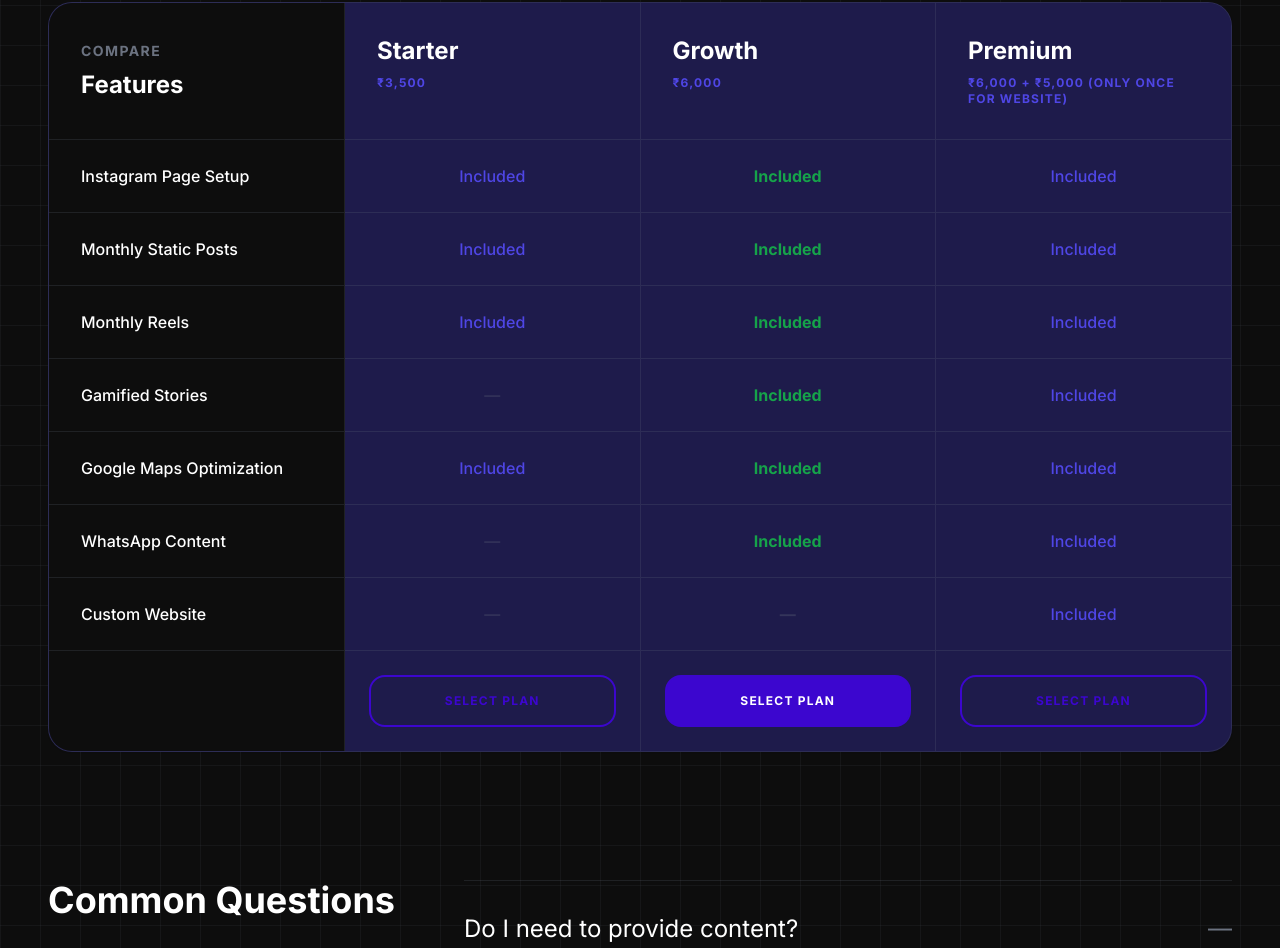
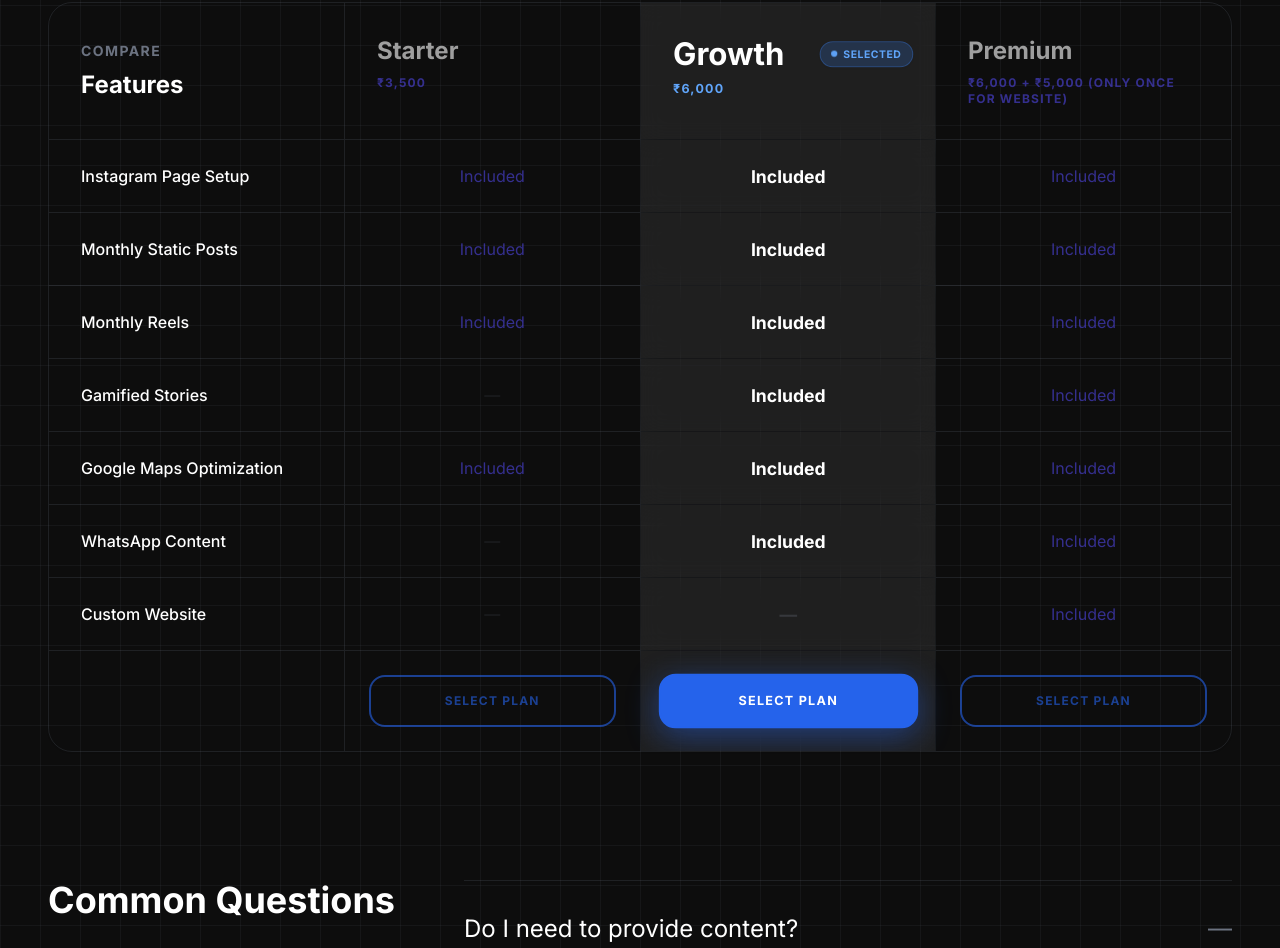
Before and after one commit to OutliersMedia/OutliersMedia, a React (Vite) app: page /services in a window 1280 px wide. Shown: the part 555-1503 px from the top of the page. Built offline with nearby package versions, Linux system fonts and the light colour scheme; no server answers.

Commit message:
feat: smooth plan selection animation, spotlight focus, and non-disturbing column enlargement

```diff
--- a/src/components/Stats.jsx
+++ b/src/components/Stats.jsx
@@ -1,63 +1,10 @@
-import { useEffect, useRef } from 'react';
 import { founderBio } from '../utils/data';
-import { useInView, useReducedMotion, animate } from 'framer-motion';
 import FadeSection from './FadeSection';
-
-function Counter({ from, to, duration = 2 }) {
-  const nodeRef = useRef();
-  const inView = useInView(nodeRef, { once: true, margin: "-100px" });
-  const shouldReduceMotion = useReducedMotion();
-
-  useEffect(() => {
-    if (inView) {
-      if (shouldReduceMotion) {
-        nodeRef.current.textContent = to;
-        return;
-      }
-
-      const controls = animate(from, to, {
-        duration,
-        ease: "easeOut",
-        onUpdate(value) {
-          if (nodeRef.current) {
-            nodeRef.current.textContent = Math.floor(value);
-          }
-        }
-      });
-      return () => controls.stop();
-    }
-  }, [from, to, duration, inView, shouldReduceMotion]);
-
-  return <span ref={nodeRef}>{from}</span>;
-}
 
 export default function Stats() {
   return (
-    <FadeSection className="py-32 px-6 lg:px-12 bg-section border-y border-themeborder min-h-screen flex items-center">
+    <FadeSection className="py-24 px-6 lg:px-12 bg-section border-y border-themeborder flex items-center">
       <div className="max-w-7xl mx-auto w-full">
-
-        {/* Stats Row */}
-        <div className="grid grid-cols-1 md:grid-cols-3 gap-12 mb-32 border-b border-themeborder pb-20">
-          <div className="flex flex-col items-center text-center">
-            <div className="mb-2" style={{ color: 'var(--accent)', fontSize: '3.5rem', fontWeight: '700' }}>
-              <Counter from={0} to={5} duration={1.5} />M+
-            </div>
-            <div className="text-sm font-bold uppercase tracking-widest text-muted">Organic Reach</div>
-          </div>
-          <div className="flex flex-col items-center text-center">
-            <div className="mb-2" style={{ color: 'var(--accent)', fontSize: '3.5rem', fontWeight: '700' }}>
-              <Counter from={0} to={30} duration={2} />+
-            </div>
-            <div className="text-sm font-bold uppercase tracking-widest text-muted">Local Brands Scaled</div>
-          </div>
-          <div className="flex flex-col items-center text-center">
-            <div className="mb-2" style={{ color: 'var(--accent)', fontSize: '3.5rem', fontWeight: '700' }}>
-              <Counter from={0} to={400} duration={2.5} />%
-            </div>
-            <div className="text-sm font-bold uppercase tracking-widest text-muted">Avg. Engagement Jump</div>
-          </div>
-        </div>
-
         {/* Founder Bio */}
         <div className="bg-surface p-10 lg:p-16 border border-themeborder shadow-sm rounded-3xl">
           <div className="max-w-4xl">
--- a/src/pages/Services.jsx
+++ b/src/pages/Services.jsx
@@ -1,9 +1,11 @@
 import { useState } from 'react';
 import { Link } from 'react-router-dom';
 import { packages, faqs } from '../utils/data';
+import { motion, AnimatePresence } from 'framer-motion';
 
 export default function Services() {
   const [openFaq, setOpenFaq] = useState(0);
+  const [selectedPlanId, setSelectedPlanId] = useState('Growth');
 
   const toggleFaq = (idx) => {
     setOpenFaq(openFaq === idx ? null : idx);
@@ -28,22 +30,53 @@ export default function Services() {
         </div>
 
         {/* Feature Comparison Table */}
-        <div className="mb-32 overflow-x-auto bg-surface border border-themeborder shadow-sm rounded-3xl">
+        <div className="mb-32 overflow-x-auto bg-transparent border border-themeborder shadow-sm rounded-3xl">
           <table className="w-full text-left border-collapse min-w-[800px]">
             <thead>
               <tr>
-                <th className="p-8 border-b border-themeborder font-serif text-2xl text-primary w-1/4 bg-section">
+                <th className="p-8 border-b border-themeborder font-serif text-2xl text-primary w-1/4 bg-transparent select-none">
                   <span className="text-sm font-bold uppercase tracking-widest text-muted block mb-2">Compare</span>
                   Features
                 </th>
-                {packages.map(pkg => (
-                  <th key={pkg.id} className="p-8 border-b border-l border-themeborder w-1/4 align-top" style={{ background: pkg.isPopular ? 'var(--bg-raised)' : 'var(--bg-surface)' }}>
-                    <div className="text-2xl font-serif text-primary">{pkg.name}</div>
-                    <div className={`text-xs font-bold uppercase tracking-widest mt-2 ${pkg.isPopular ? 'text-accent' : 'text-accent'}`}>
+                {packages.map(pkg => {
+                  const isSelected = pkg.id === selectedPlanId;
+                  return (
+                    <th
+                      key={pkg.id}
+                      onClick={() => setSelectedPlanId(pkg.id)}
+                      className={`p-8 border-b border-l border-themeborder w-1/4 align-top cursor-pointer transition-all duration-500 ease-in-out relative select-none ${
+                        isSelected
+                          ? 'bg-white/[0.08] backdrop-blur-md opacity-100 z-10 shadow-[0_0_30px_rgba(37,99,235,0.1)]'
+                          : 'bg-transparent opacity-60 hover:opacity-90'
+                      }`}
+                    >
+                      <div className={`transition-all duration-500 ease-out origin-top-left ${isSelected ? 'scale-[1.04]' : 'scale-100'}`}>
+                        <div className="flex items-center justify-between min-h-[32px]">
+                          <div className={`font-serif text-primary transition-all duration-500 ${isSelected ? 'text-3xl font-bold' : 'text-2xl'}`}>
+                            {pkg.name}
+                          </div>
+                          <AnimatePresence>
+                            {isSelected && (
+                              <motion.span
+                                initial={{ opacity: 0, scale: 0.8, y: -4 }}
+                                animate={{ opacity: 1, scale: 1, y: 0 }}
+                                exit={{ opacity: 0, scale: 0.8, y: -4 }}
+                                transition={{ duration: 0.35, ease: "easeOut" }}
+                                className="text-[10px] font-bold uppercase tracking-wider px-2.5 py-1 rounded-full bg-blue-500/20 text-blue-400 border border-blue-500/30 flex items-center gap-1.5 shadow-sm"
+                              >
+                                <span className="w-1.5 h-1.5 rounded-full bg-blue-400 animate-pulse"></span>
+                                Selected
+                              </motion.span>
+                            )}
+                          </AnimatePresence>
+                        </div>
+                        <div className={`text-xs font-bold uppercase tracking-widest mt-2 transition-colors duration-500 ${isSelected ? 'text-blue-400' : 'text-accent'}`}>
                           {pkg.id === 'Premium' ? '₹6,000 + ₹5,000 (only once for website)' : pkg.price}
                         </div>
+                      </div>
                     </th>
-                ))}
+                  );
+                })}
               </tr>
             </thead>
             <tbody>
@@ -56,31 +89,70 @@ export default function Services() {
                 "WhatsApp Content",
                 "Custom Website",
               ].map((feature, idx) => (
-                <tr key={idx} className="border-b border-themeborder hover:bg-raised transition-colors">
-                  <td className="p-6 px-8 text-primary font-medium bg-section">{feature}</td>
-                  <td className="p-6 border-l border-themeborder text-center text-primary font-medium">
-                    {idx === 0 || idx === 1 || idx === 2 || idx === 4 ? <span className="text-accent">Included</span> : <span className="text-muted opacity-30">—</span>}
+                <tr key={idx} className="border-b border-themeborder hover:bg-white/[0.02] transition-colors duration-300">
+                  <td className="p-6 px-8 text-primary font-medium bg-transparent select-none">{feature}</td>
+                  {packages.map((pkg) => {
+                    const isSelected = pkg.id === selectedPlanId;
+                    let isIncluded = false;
+                    if (pkg.id === 'Starter') {
+                      isIncluded = idx === 0 || idx === 1 || idx === 2 || idx === 4;
+                    } else if (pkg.id === 'Growth') {
+                      isIncluded = idx !== 6;
+                    } else if (pkg.id === 'Premium') {
+                      isIncluded = true;
+                    }
+
+                    return (
+                      <td
+                        key={pkg.id}
+                        onClick={() => setSelectedPlanId(pkg.id)}
+                        className={`p-6 border-l border-themeborder text-center transition-all duration-500 ease-in-out cursor-pointer select-none ${
+                          isSelected
+                            ? 'bg-white/[0.08] backdrop-blur-md opacity-100 z-10'
+                            : 'bg-transparent opacity-60 hover:opacity-90'
+                        }`}
+                      >
+                        <div className={`transition-all duration-500 ease-out origin-center ${isSelected ? 'scale-110 font-bold' : 'scale-100'}`}>
+                          {isIncluded ? (
+                            <span className={isSelected ? 'text-white' : 'text-accent'}>Included</span>
+                          ) : (
+                            <span className="text-muted opacity-30 select-none">—</span>
+                          )}
+                        </div>
                       </td>
-                  <td className="p-6 border-l border-themeborder text-center font-bold" style={{ background: 'var(--bg-raised)' }}>
-                    {idx !== 6 ? <span className="text-success">Included</span> : <span className="text-muted opacity-30">—</span>}
-                  </td>
-                  <td className="p-6 border-l border-themeborder text-center text-primary font-medium">
-                    <span className="text-accent">Included</span>
-                  </td>
+                    );
+                  })}
                 </tr>
               ))}
               <tr>
-                <td className="p-6 bg-section"></td>
-                {packages.map(pkg => (
-                  <td key={pkg.id} className="p-6 border-l border-themeborder text-center" style={{ background: pkg.isPopular ? 'var(--bg-raised)' : 'transparent' }}>
+                <td className="p-6 bg-transparent"></td>
+                {packages.map(pkg => {
+                  const isSelected = pkg.id === selectedPlanId;
+                  return (
+                    <td
+                      key={pkg.id}
+                      className={`p-6 border-l border-themeborder text-center transition-all duration-500 ease-in-out ${
+                        isSelected
+                          ? 'bg-white/[0.08] backdrop-blur-md opacity-100 z-10'
+                          : 'bg-transparent opacity-60 hover:opacity-90'
+                      }`}
+                    >
+                      <div className={`transition-all duration-500 ease-out origin-center ${isSelected ? 'scale-105' : 'scale-100'}`}>
                         <Link
                           to={`/dashboard?plan=${pkg.id.toLowerCase()}`}
-                      className={`inline-block px-6 py-4 text-xs font-bold uppercase tracking-widest transition-all duration-300 w-full rounded-2xl border-2 ${pkg.isPopular ? 'bg-[#3c06cf] border-[#3c06cf] text-white hover:bg-transparent hover:text-[#3c06cf]' : 'bg-transparent border-[#3c06cf] text-[#3c06cf] hover:bg-[#3c06cf] hover:text-white'}`}
+                          onClick={() => setSelectedPlanId(pkg.id)}
+                          className={`inline-block px-6 py-4 text-xs font-bold uppercase tracking-widest transition-all duration-500 ease-out w-full rounded-2xl border-2 transform active:scale-95 ${
+                            isSelected
+                              ? 'bg-[#2563eb] border-[#2563eb] text-white shadow-[0_8px_30px_rgba(37,99,235,0.45)] hover:bg-[#1d4ed8] hover:border-[#1d4ed8]'
+                              : 'bg-transparent border-[#2563eb] text-[#2563eb] hover:bg-[#2563eb]/10'
+                          }`}
                         >
                           Select Plan
                         </Link>
+                      </div>
                     </td>
-                ))}
+                  );
+                })}
               </tr>
             </tbody>
           </table>
```
Lines whose indentation alone changed are shown as unchanged.
